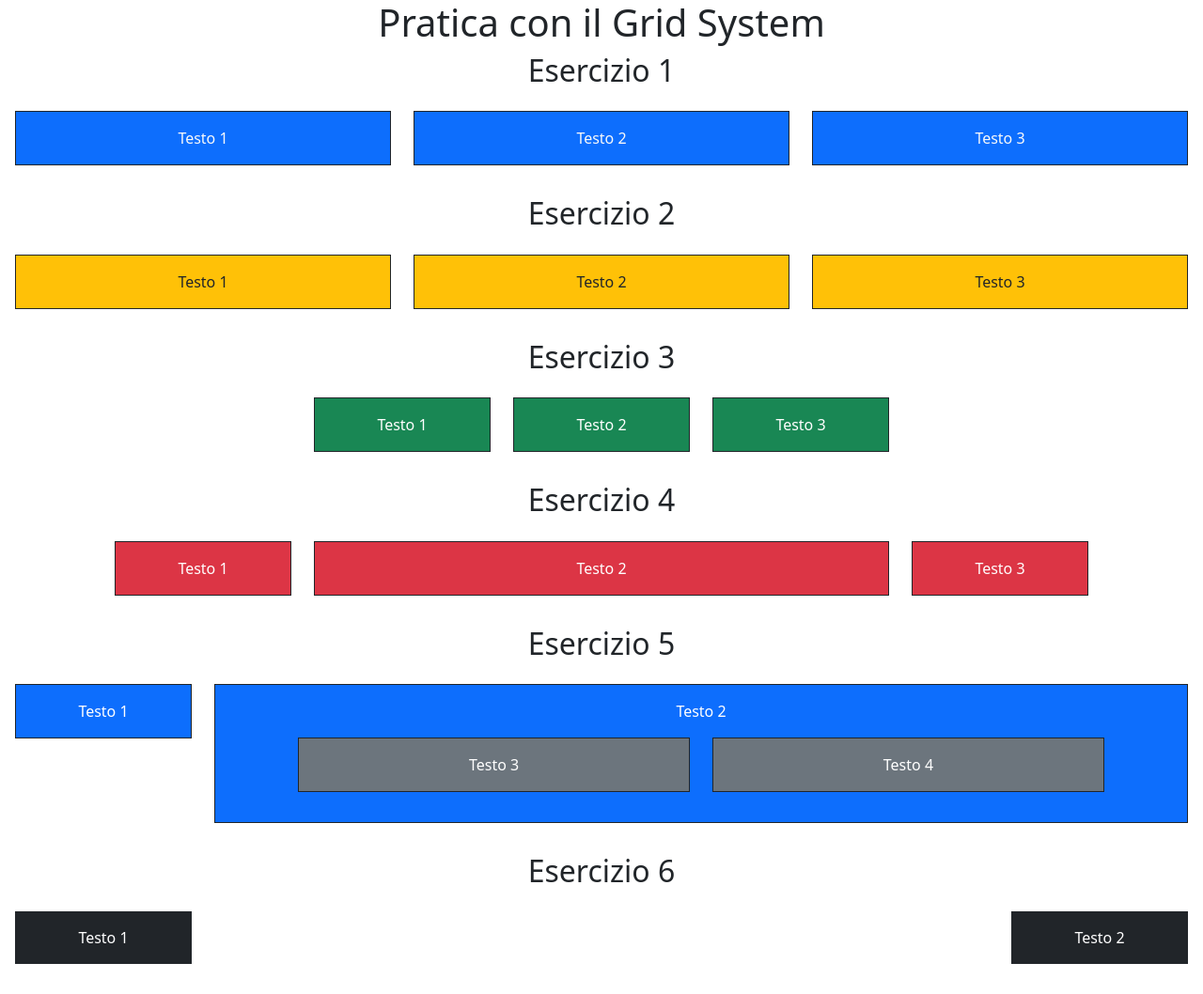
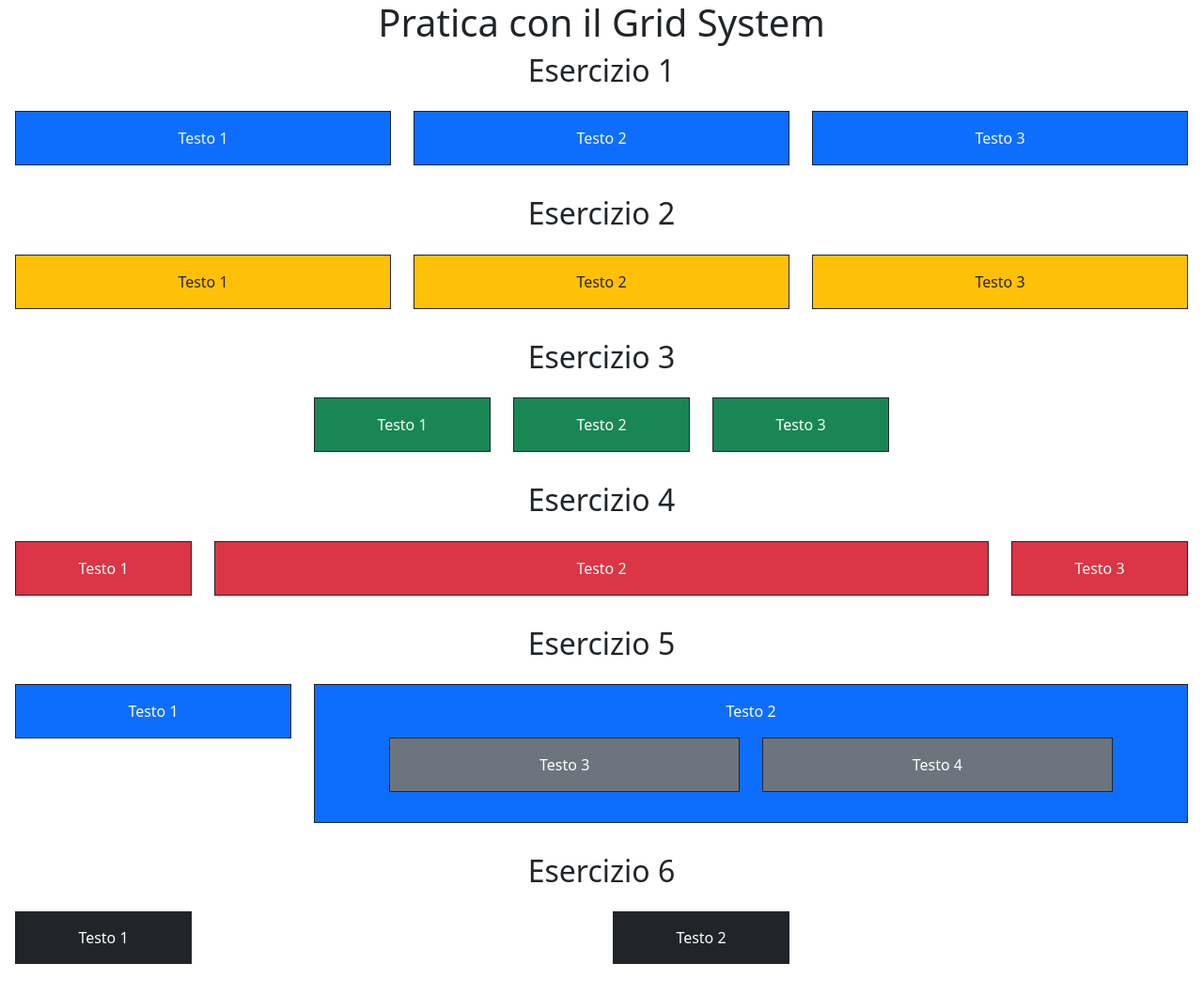
Before and after one commit to Luigi160397/U2-S2-G1-Bootstrap1-fs0123-Luigi-Di-Fraia, a plain HTML site: page index.html in a window 1280 px wide. Shown: the whole page at 94% size. Drawn offline with nearby package versions, Linux system fonts and the light colour scheme.

Commit message:
sistemati breakpoint

```diff
--- a/index.html
+++ b/index.html
@@ -66,13 +66,13 @@
 
     <div class="grid text-center p-3">
       <div class="row justify-content-center">
-        <div class="col-md-5 col-lg-2 col-xl-2">
+        <div class="col-lg-5 col-xl-2 col-xxl-2">
           <div class="bg-danger text-white py-3 border border-dark mb-3">Testo 1</div>
         </div>
-        <div class="col-md-2 col-lg-8 col-xl-6">
+        <div class="col-lg-2 col-xl-8 col-xxl-6">
           <div class="bg-danger text-white py-3 border border-dark mb-3">Testo 2</div>
         </div>
-        <div class="col-md-5 col-lg-2 col-xl-2">
+        <div class="col-lg-5 col-xl-2 col-xxl-2">
           <div class="bg-danger text-white py-3 border border-dark mb-3">Testo 3</div>
         </div>
       </div>
@@ -82,10 +82,10 @@
 
     <div class="grid text-center p-3">
       <div class="row">
-        <div class="col-md-4 col-lg-3 col-xl-2">
+        <div class="col-lg-4 col-xl-3 col-xxl-2">
           <div class="bg-primary text-white py-3 border border-dark mb-3">Testo 1</div>
         </div>
-        <div class="col-md-8 col-lg-9 col-xl-10">
+        <div class="col-lg-8 col-xl-9 col-xxl-10">
           <div class="bg-primary text-white py-3 border border-dark mb-3">Testo 2
               <div class="row justify-content-center">
                   <div class="col-11 col-sm-5 col-md-5">
@@ -104,10 +104,10 @@
 
     <div class="grid text-center p-3">
       <div class="row">
-        <div class="col-md-2 col-lg-2 col-xl-2">
+        <div class="col-lg-2 col-xl-2 col-xxl-2">
           <div class="bg-dark text-white py-3 mb-3">Testo 1</div>
         </div>
-        <div class="col-md-2 col-lg-2 offset-lg-4 col-xl-2 offset-xl-8">
+        <div class="col-lg-2 col-xl-2 offset-xl-4 col-xxl-2 offset-xxl-8">
           <div class="bg-dark text-white py-3 mb-3">Testo 2</div>
         </div>
       </div>
```
